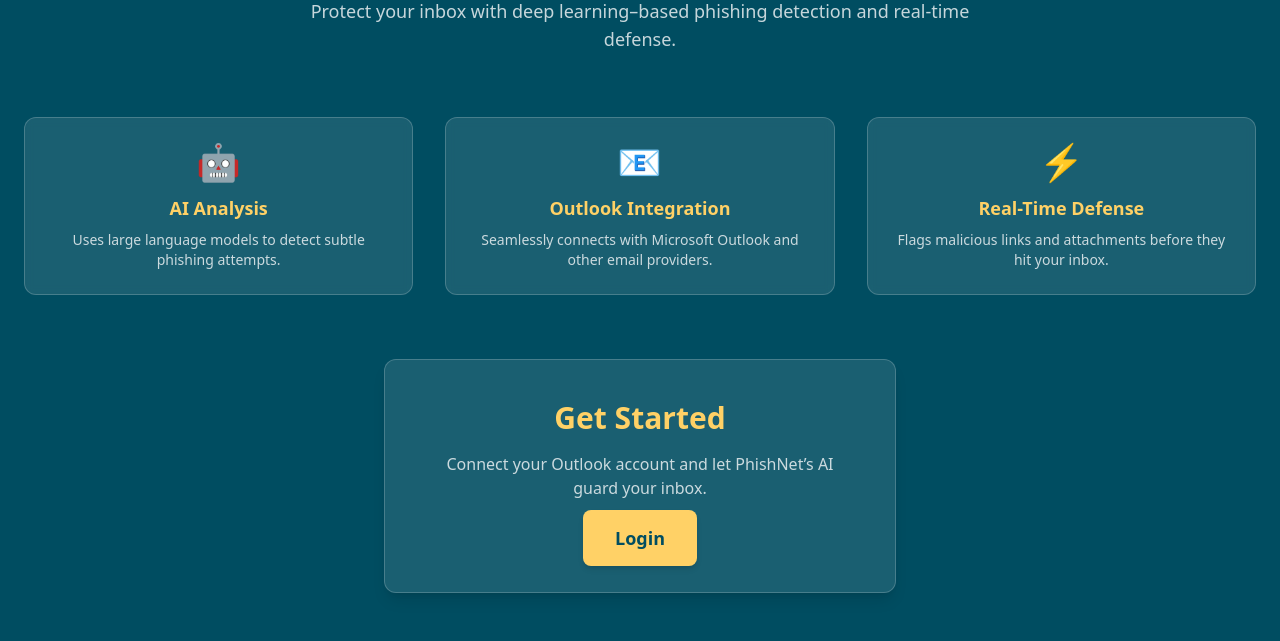
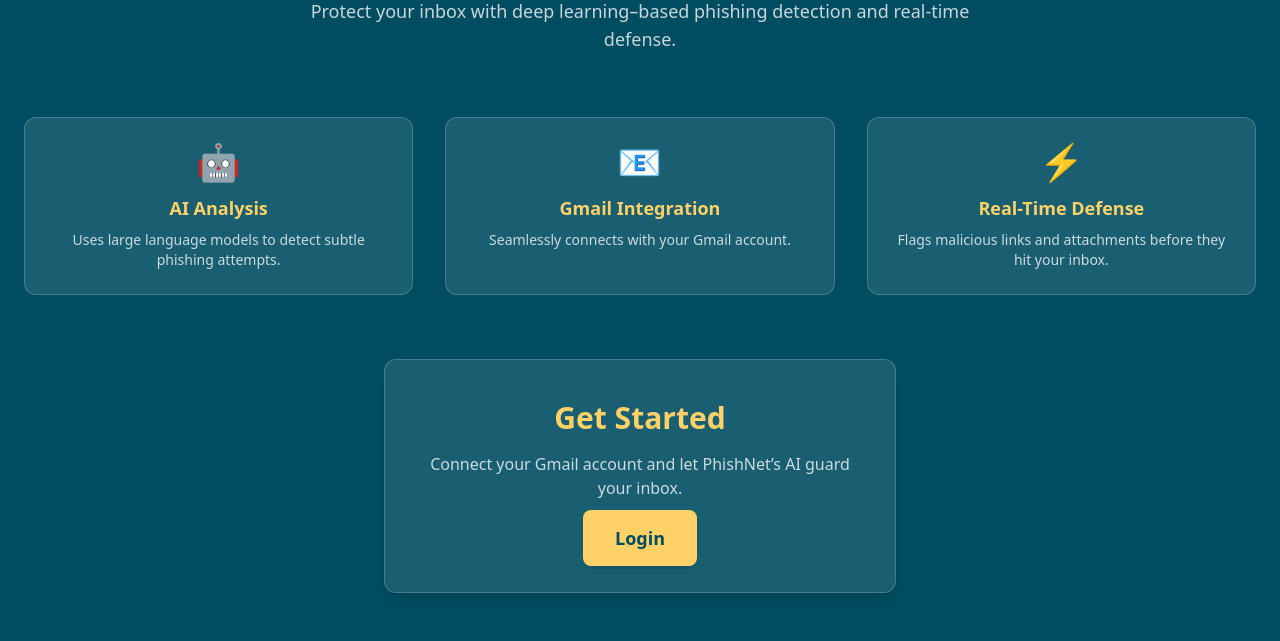
Before and after one commit to JoshuaPrice13/PhishNet, a PHP site: page / in a window 1280 px wide. Shown: the part 167-808 px from the top of the page. Run offline with PHP 8.4, Linux system fonts and the light colour scheme; some libraries are stand-ins or nearby versions.

Commit message:
Fix index page

```diff
--- a/frontend/index.php
+++ b/frontend/index.php
@@ -52,8 +52,8 @@ $BACKEND_URL = getenv('BACKEND_URL') ?: 'http://localhost:7877';
 
       <div class="bg-background/10 p-6 rounded-xl border border-background/20 backdrop-blur-sm hover:bg-background/20 transition">
         <div class="text-4xl mb-3">📧</div>
-        <h3 class="font-bold text-lg mb-2 text-accent">Outlook Integration</h3>
-        <p class="text-background/80 text-sm">Seamlessly connects with Microsoft Outlook and other email providers.</p>
+        <h3 class="font-bold text-lg mb-2 text-accent">Gmail Integration</h3>
+        <p class="text-background/80 text-sm">Seamlessly connects with your Gmail account.</p>
       </div>
 
       <div class="bg-background/10 p-6 rounded-xl border border-background/20 backdrop-blur-sm hover:bg-background/20 transition">
@@ -67,7 +67,7 @@ $BACKEND_URL = getenv('BACKEND_URL') ?: 'http://localhost:7877';
     <div class="bg-background/10 p-10 rounded-xl shadow-lg max-w-lg mx-auto border border-background/20">
       <h2 class="text-3xl font-bold text-accent mb-4">Get Started</h2>
       <p class="text-background/80 mb-6">
-        Connect your Outlook account and let PhishNet’s AI guard your inbox.
+        Connect your Gmail account and let PhishNet’s AI guard your inbox.
       </p>
       <a href="<?php echo $BACKEND_URL; ?>/login"
          class="bg-accent text-primary px-8 py-4 rounded-lg font-semibold text-lg shadow-md hover:bg-accent/80 transition">
```
